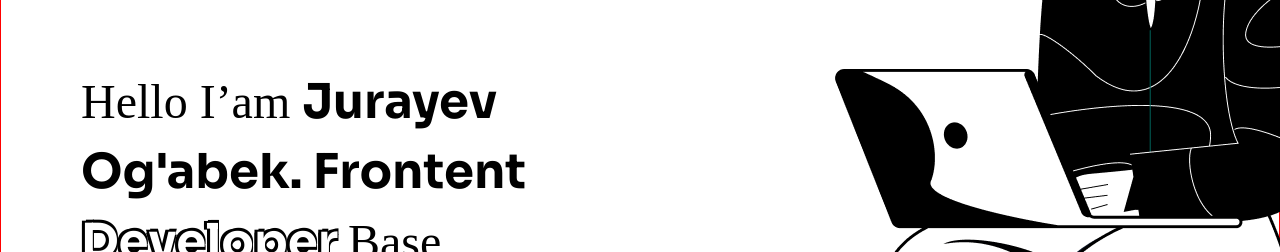
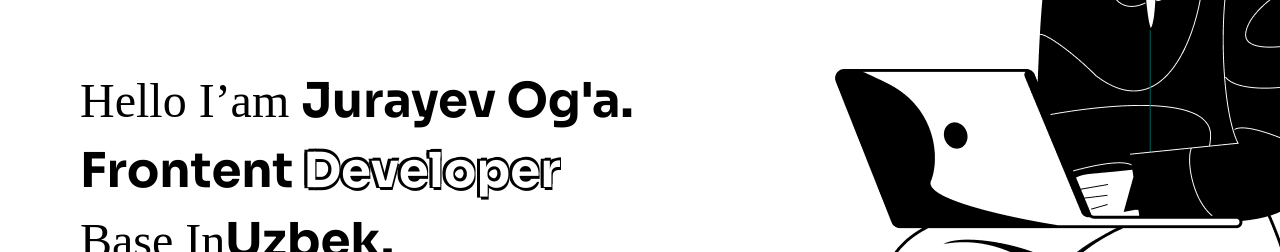
Before and after one commit to ogabekjurayev/my-portfolio, a React (Create React App) app: page / in a window 1280 px wide. Shown: the part 478-730 px from the top of the page. Built offline with nearby package versions, Linux system fonts and the light colour scheme.

Commit message:
change figma

```diff
--- a/src/App.css
+++ b/src/App.css
@@ -46,12 +46,11 @@
   border: #404040;
 }
 
-/* Navbar tugadi */
+/* Navbar finished */
 
-/* section-1 boshlandi  */
+/* section-1 started  */
 
 .container2 {
-  border: 1px solid red;
   max-width: 1440px;
   margin: auto;
   padding: 60px 80px 60px 80px;
@@ -125,12 +124,11 @@
   bottom: -65px;
 }
 
-/* section-1 tugadi  */
+/* section-1 finished  */
 
-/* section-2 boshlandi  */
+/* section-2 started  */
 
 .container3 {
-  border: 1px solid red;
   max-width: 1440px;
   margin: auto;
   padding: 60px 80px 60px 80px;
@@ -201,14 +199,13 @@
   padding-bottom: 20px;
 }
 
-/* section-2 tugadi  */
-/* section-3 boshlandi  */
+/* section-2 finished  */
+/* section-3 started  */
 .bg {
   background-color: #000;
 }
 
 .container4 {
-  border: 1px solid red;
   max-width: 1440px;
   padding: 60px 80px;
   margin: auto;
@@ -383,12 +380,11 @@
   margin: 0;
   color: #d4d4d8;
 }
-/* section-3 tugadi  */
+/* section-3 finished  */
 
-/* section-4 boshlandi  */
+/* section-4 started  */
 
 .container5 {
-  border: 1px solid red;
   max-width: 1440px;
   margin: auto;
   padding: 60px 80px;
@@ -435,13 +431,12 @@
   color: #71717a;
 }
 
-/* section-4 tugadi  */
-/* section-5-boshlandi  */
+/* section-4 finished  */
+/* section-5-started  */
 
 .container6 {
   max-width: 1440px;
   margin: auto;
-  border: 1px solid red;
   padding: 60px 80px;
 }
 
@@ -553,14 +548,13 @@
   padding-bottom: 28px;
 }
 
-/* section-5 tugadi  */
-/* section-6-boshlandi  */
+/* section-5 finished  */
+/* section-6-started  */
 
 .container-7 {
   max-width: 1440px;
   margin: auto;
   padding: 60px 80px;
-  border: 1px solid red;
 }
 
 .section-6-h2 {
--- a/src/Section-1.js
+++ b/src/Section-1.js
@@ -15,7 +15,7 @@ export default function Section() {
               <h1 className="section-1-left-h1">
                 Hello I’am{" "}
                 <span className="section-1-left-span">
-                  Jurayev Og'abek. Frontent{" "}
+                  Jurayev Og'a. Frontent{" "}
                 </span>{" "}
                 <span id="Developer">Developer </span> Base In
                 <span className="section-1-left-span">Uzbek.</span>
```
